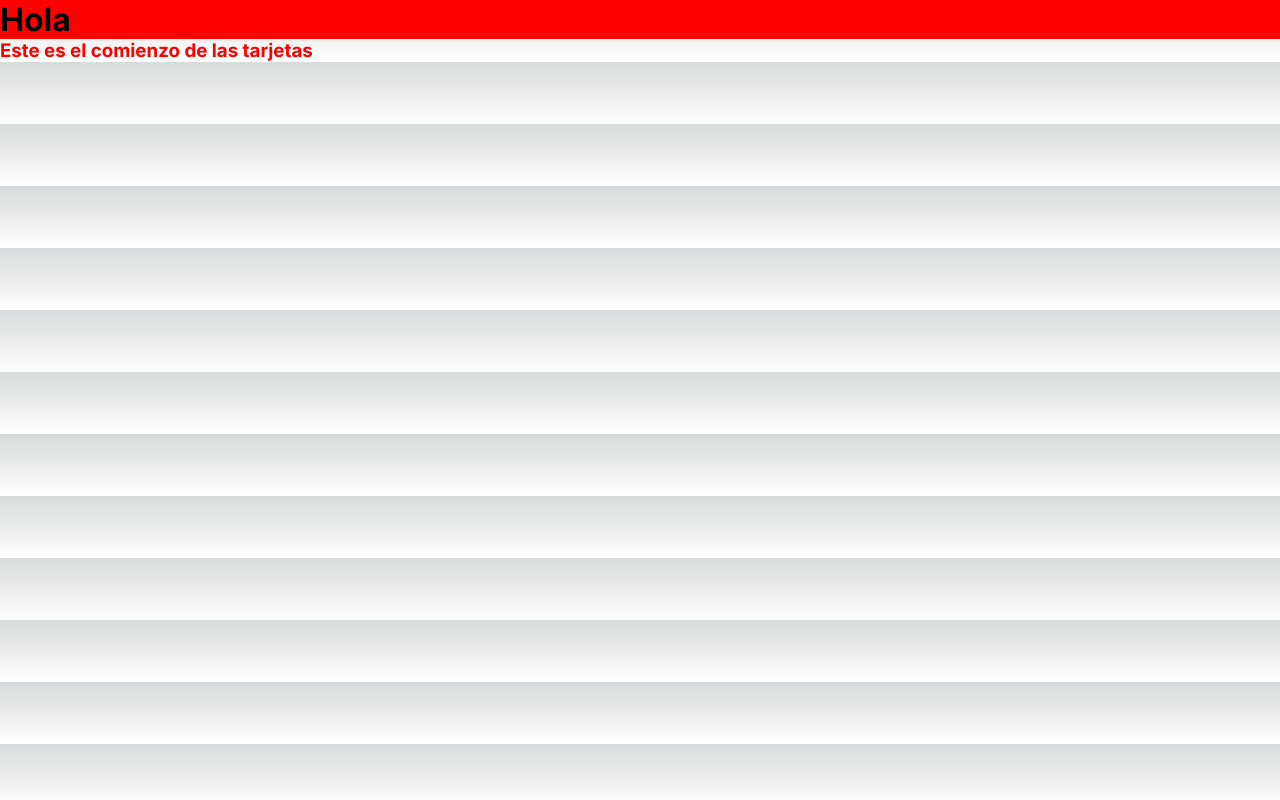
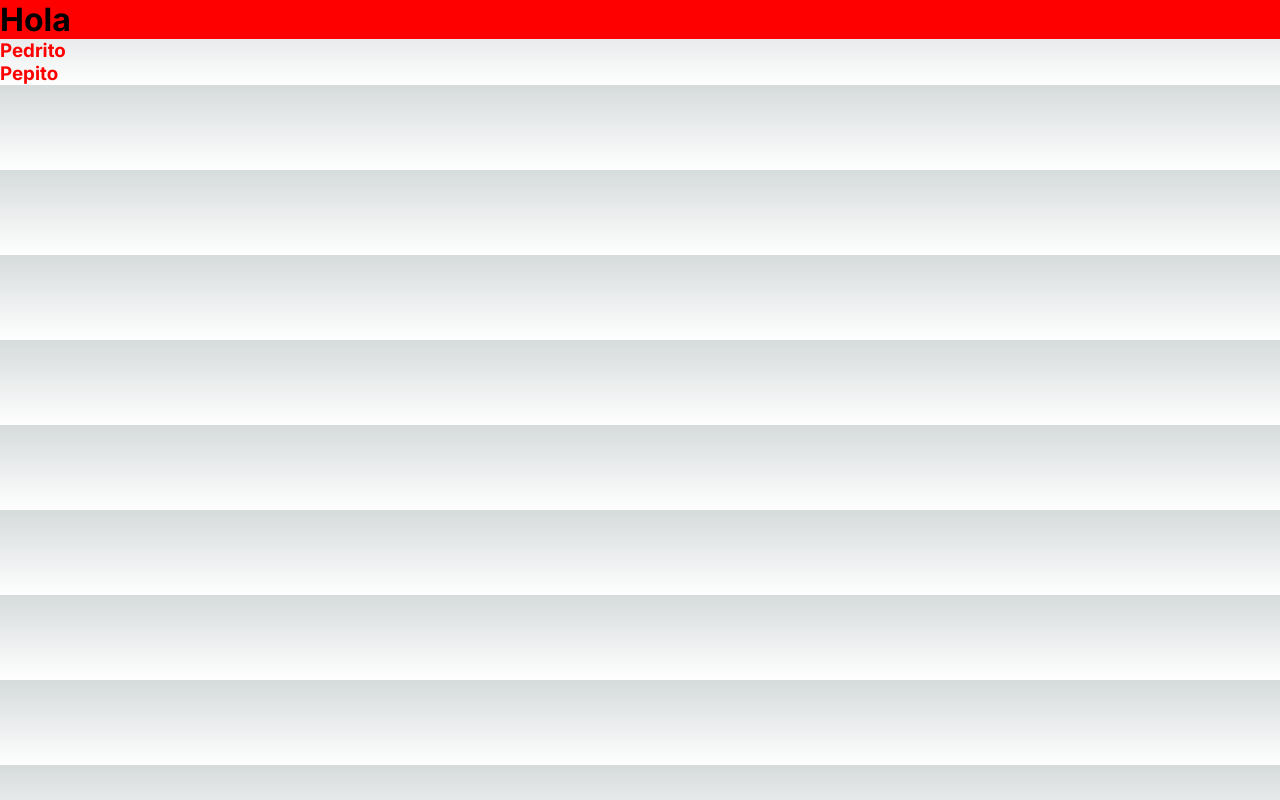
Before and after one commit to frankidev/todosetransforma, a Next.js app: page / in a window 1280 px wide. Built offline with nearby package versions, Linux system fonts and the light colour scheme.

Commit message:
Dinamizamos la card

```diff
--- a/src/app/components/Card.tsx
+++ b/src/app/components/Card.tsx
@@ -1,9 +1,8 @@
 import "../assets/styles/page.card.scss";
-const Card = () => {
-
+const Card = ({name}: {name: string}) => {
     return (
         <article className="card">
-            <h3 className="h3">Este es el comienzo de las tarjetas</h3>
+            <h3 className="h3">{name}</h3>
         </article>
     )
 }
--- a/src/app/page.tsx
+++ b/src/app/page.tsx
@@ -4,7 +4,8 @@ import Card from "./components/Card";
 export default function Home() {
   return (
     <main className="main">
-      <Card />
+      <Card name="Pedrito" />
+      <Card name="Pepito" />
     </main>
   );
 }
```
Also changed, not shown: public/ux-responsive.png (added).
